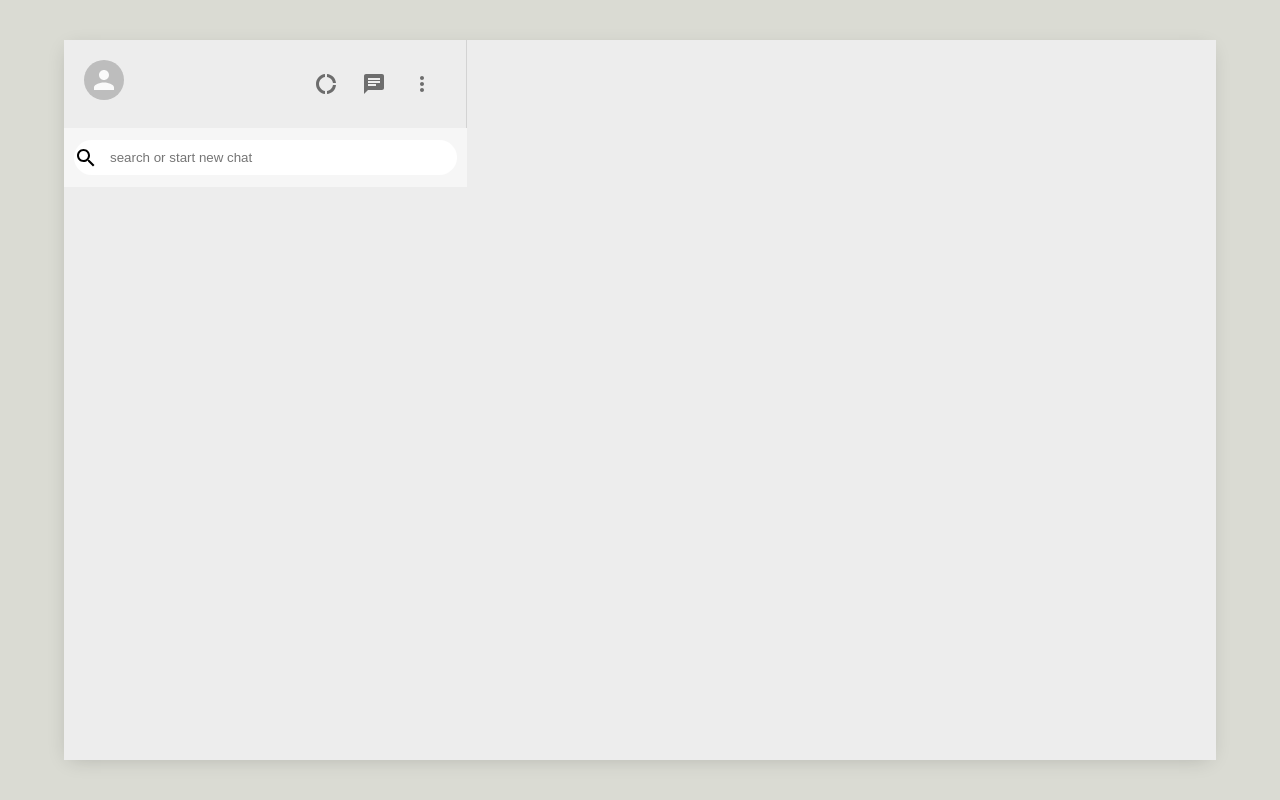
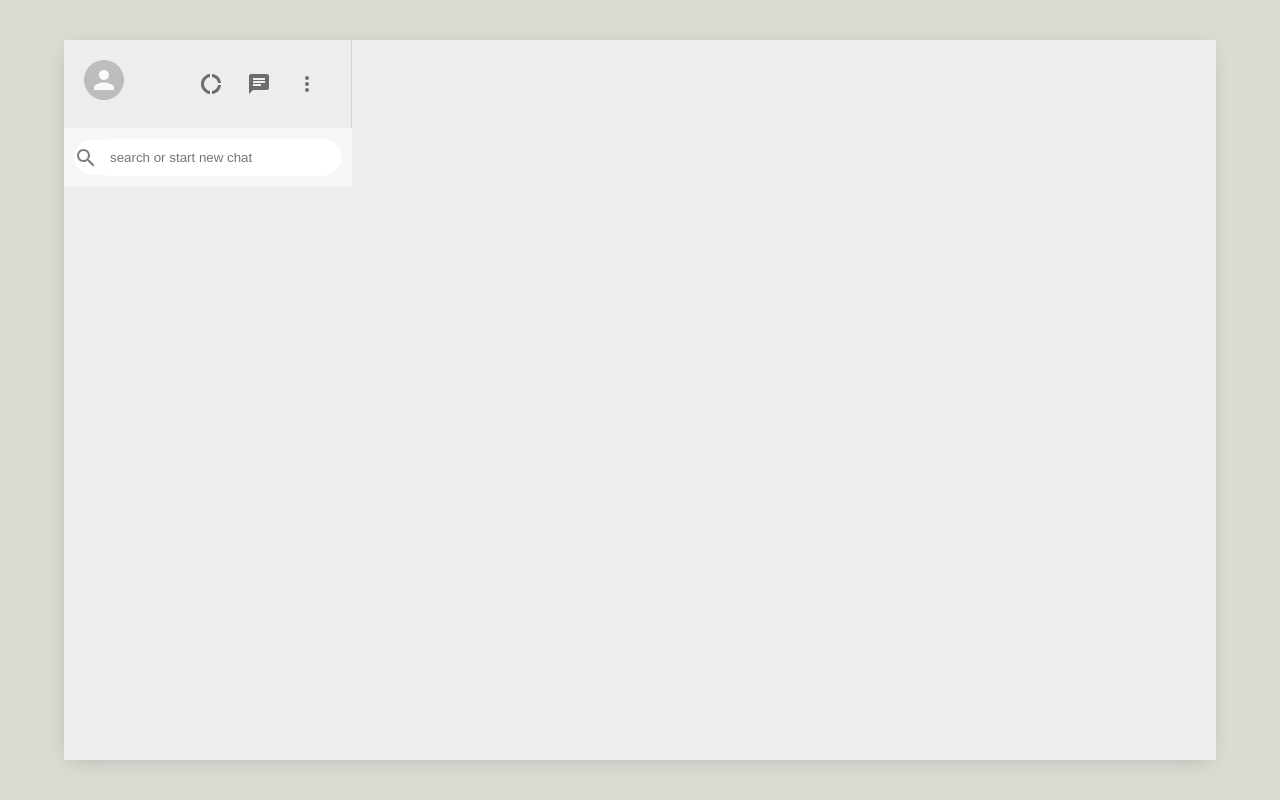
Before and after one commit to Ahmiii/whatsapp-clone, a React (Create React App) app: page / in a window 1280 px wide. Built offline with nearby package versions, Linux system fonts and the light colour scheme.

Commit message:
sidebar search bar

```diff
--- a/src/components/Sidebar/Sidebar.css
+++ b/src/components/Sidebar/Sidebar.css
@@ -1,5 +1,5 @@
 .sidebar {
   display: flex;
   flex-direction: column;
-  flex: 0.35;
+  flex: 0.25;
 }
--- a/src/components/Sidebar/SidebarSearch/SidebarSearch.css
+++ b/src/components/Sidebar/SidebarSearch/SidebarSearch.css
@@ -15,5 +15,11 @@
 }
 .sidebar__searchContainer > input {
   border: none;
+  outline: none;
   margin-left: 10px;
+  width: 80%;
+  height: 35px;
 }
+.sidebar__searchContainer > .MuiSvgIcon-root {
+  color: gray;
+}
```
